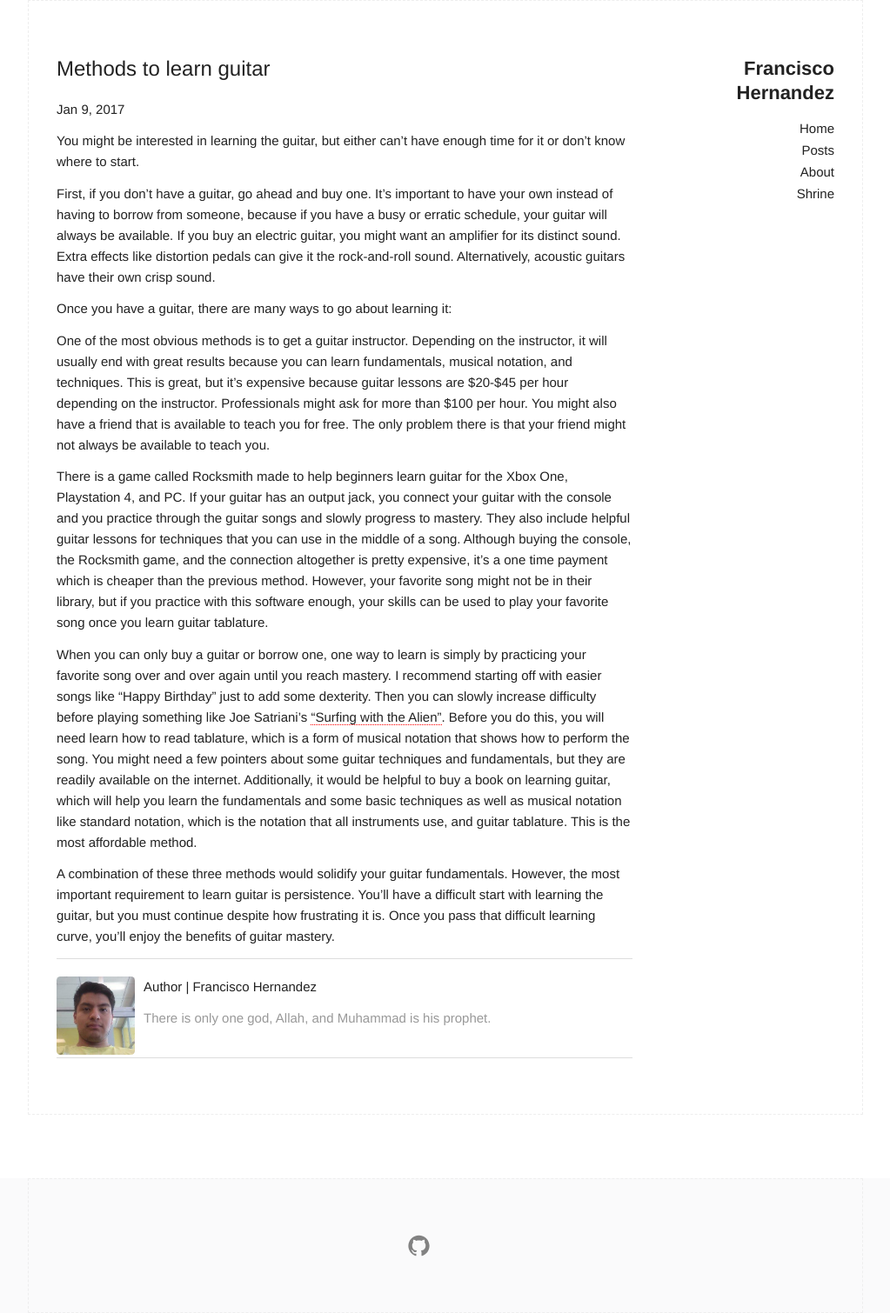
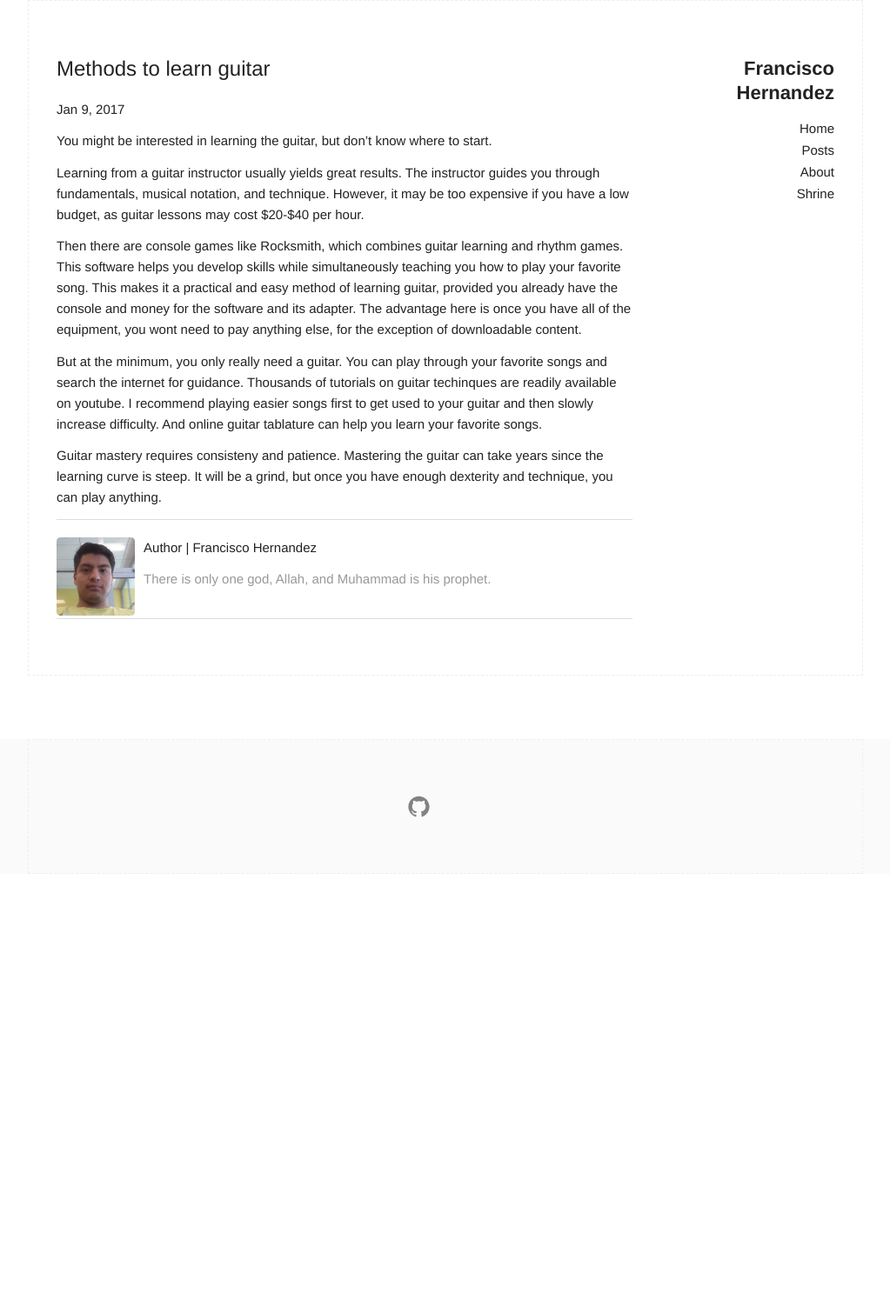
Before and after one commit to frank-wilson/franciscolhernandez.com, a Jekyll site: the page built from _posts/2017-01-09-methods-to-learn-guitar.md, in a window 1280 px wide. Shown: the whole page at 87% size, without its empty margins (128-1151 px from the left). Built offline with Jekyll 4.4.1, drawn with Linux system fonts in a browser that asks for light colours; comment, search, counter and statistics services are not loaded; after the commit the page ends 1005 px from its top, so only the background shows below that.

Commit message:
Wed Feb  7 23:29:45 Pacific Standard Time 2018

```diff
--- a/_posts/2017-01-09-methods-to-learn-guitar.md
+++ b/_posts/2017-01-09-methods-to-learn-guitar.md
@@ -4,16 +4,12 @@ title: "Methods to learn guitar"
 date: 2017-01-09 13:45:14 +0800
 categories: guitar
 ---
-You might be interested in learning the guitar, but either can't have enough time for it or don't know where to start.
+You might be interested in learning the guitar, but don't know where to start.
 
-First, if you don't have a guitar, go ahead and buy one. It's important to have your own instead of having to borrow from someone, because if you have a busy or erratic schedule, your guitar will always be available. If you buy an electric guitar, you might want an amplifier for its distinct sound. Extra effects like distortion pedals can give it the rock-and-roll sound. Alternatively, acoustic guitars have their own crisp sound.
+Learning from a guitar instructor usually yields great results. The instructor guides you through fundamentals, musical notation, and technique. However, it may be too expensive if you have a low budget, as guitar lessons may cost $20-$40 per hour.
 
-Once you have a guitar, there are many ways to go about learning it:
+Then there are console games like Rocksmith, which combines guitar learning and rhythm games. This software helps you develop skills while simultaneously teaching you how to play your favorite song. This makes it a practical and easy method of learning guitar, provided you already have the console and money for the software and its adapter. The advantage here is once you have all of the equipment, you wont need to pay anything else, for the exception of downloadable content.
 
-One of the most obvious methods is to get a guitar instructor. Depending on the instructor, it will usually end with great results because you can learn fundamentals, musical notation, and techniques. This is great, but it's expensive because guitar lessons are $20-$45 per hour depending on the instructor. Professionals might ask for more than $100 per hour. You might also have a friend that is available to teach you for free. The only problem there is that your friend might not always be available to teach you.
+But at the minimum, you only really need a guitar. You can play through your favorite songs and search the internet for guidance. Thousands of tutorials on guitar techinques are readily available on youtube. I recommend playing easier songs first to get used to your guitar and then slowly increase difficulty. And online guitar tablature can help you learn your favorite songs.
 
-There is a game called Rocksmith made to help beginners learn guitar for the Xbox One, Playstation 4, and PC. If your guitar has an output jack, you connect your guitar with the console and you practice through the guitar songs and slowly progress to mastery. They also include helpful guitar lessons for techniques that you can use in the middle of a song. Although buying the console, the Rocksmith game, and the connection altogether is pretty expensive, it's a one time payment which is cheaper than the previous method. However, your favorite song might not be in their library, but if you practice with this software enough, your skills can be used to play your favorite song once you learn guitar tablature.
-
-When you can only buy a guitar or borrow one, one way to learn is simply by practicing your favorite song over and over again until you reach mastery. I recommend starting off with easier songs like "Happy Birthday" just to add some dexterity. Then you can slowly increase difficulty before playing something like Joe Satriani's ["Surfing with the Alien"](http://https://www.youtube.com/watch?v=F1_ZQoQnI2o). Before you do this, you will need learn how to read tablature, which is a form of musical notation that shows how to perform the song. You might need a few pointers about some guitar techniques and fundamentals, but they are readily available on the internet. Additionally, it would be helpful to buy a book on learning guitar, which will help you learn the fundamentals and some basic techniques as well as musical notation like standard notation, which is the notation that all instruments use, and guitar tablature. This is the most affordable method.
-
-A combination of these three methods would solidify your guitar fundamentals. However, the most important requirement to learn guitar is persistence. You'll have a difficult start with learning the guitar, but you must continue despite how frustrating it is. Once you pass that difficult learning curve, you'll enjoy the benefits of guitar mastery.
+Guitar mastery requires consisteny and patience. Mastering the guitar can take years since the learning curve is steep. It will be a grind, but once you have enough dexterity and technique, you can play anything.
```
